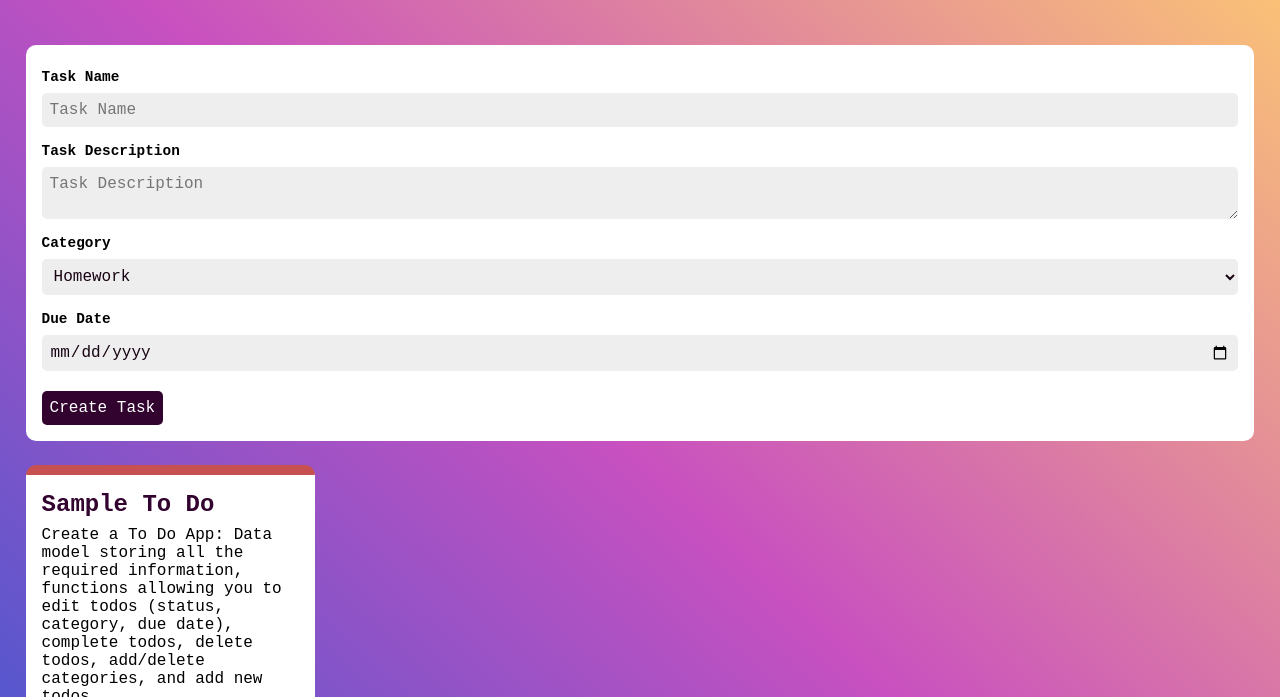
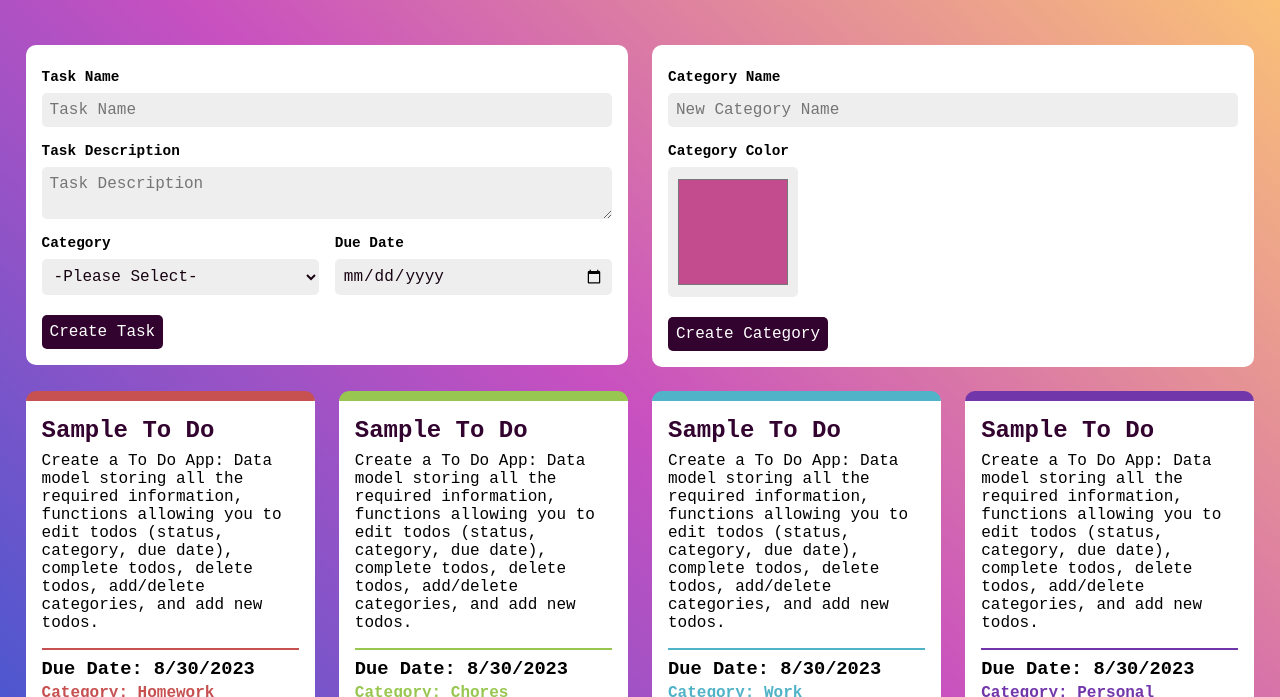
Before and after one commit to allison-baker/DGM-3760, a plain HTML site: page index.html in a window 1280 px wide. Shown: the part 103-800 px from the top of the page. Drawn offline with Linux system fonts and the light colour scheme.

Commit message:
create add category functionality

```diff
--- a/css/styles.css
+++ b/css/styles.css
@@ -38,9 +38,10 @@ main {
   min-height: 80vh;
   padding: 1rem 2%;
 }
-main section#forms {
+main div#forms {
   display: grid;
   grid-gap: 1.5rem;
+  grid-template-columns: 1fr 1fr;
   margin-bottom: 1.5rem;
 }
 main section#gallery {
@@ -51,18 +52,18 @@ main section#gallery {
 }
 
 /* FORM STYLING */
-main form#newTask {
+main .formStyling {
   background-color: white;
   border-radius: 10px;
   padding: 1rem;
 }
-main form#newTask label {
+main .formStyling label {
   display: block;
   padding: 0.5rem 0;
   font-weight: bold;
   font-size: 0.9rem;
 }
-main form#newTask label input {
+main .formStyling label input {
   display: block;
   padding: 0.5rem;
   margin: 0.5rem 0 0 0;
@@ -91,13 +92,23 @@ main form#newTask select {
   font-family: 'Courier New', Courier, monospace;
   color: var(--black);
   padding: 0.5rem;
-  margin: 0 0 0.5rem 0;
+  margin: 0.5rem 0 0 0;
   border: none;
   border-radius: 5px;
   font-size: 1rem;
   width: 100%;
 }
-main form#newTask input[type=submit] {
+main form#newTask #smallSection {
+  display: grid;
+  grid-template-columns: 1fr 1fr;
+  border: none;
+  grid-gap: 1rem;
+}
+main form#newCategory input[type=color] {
+  height: 8.1rem;
+  width: 8.1rem;
+}
+main .formStyling input[type=submit] {
   background-color: var(--darkPurple);
   color: white;
   padding: 0.5rem;
@@ -109,22 +120,22 @@ main form#newTask input[type=submit] {
 }
 
 /* TO DO STYLING */
-main section#gallery div.taskBox {
+main section#gallery article.taskBox {
   background-color: white;
   border-radius: 10px;
   padding: 1rem;
   border-top: 10px solid;
 }
-main section#gallery div.taskBox h2 {
+main section#gallery article.taskBox h2 {
   color: var(--darkPurple);
   margin-bottom: 0.5rem;
 }
-main section#gallery div.taskBox h3 {
+main section#gallery article.taskBox h3 {
   margin-top: 1rem;
   border-top: 2px solid;
   padding-top: 0.5rem;
 }
-main section#gallery div.taskBox h4 {
+main section#gallery article.taskBox h4 {
   margin-top: 0.25rem;
 }
 
--- a/index.html
+++ b/index.html
@@ -20,8 +20,9 @@
       <h2>Al Baker, DGM 3760</h2>
     </header>
     <main>
-      <section id="forms">
-        <form id="newTask" method="POST">
+      <div id="forms">
+        <section>
+          <form class="formStyling" id="newTask" method="POST">
             <label for="taskName"
               >Task Name <input type="text" name="taskName" id="taskName" placeholder="Task Name" value=""
             /></label>
@@ -29,17 +30,25 @@
               >Task Description
               <textarea name="taskDescription" id="taskDescription" placeholder="Task Description"></textarea>
             </label>
-          <label for="taskCategory">Category</label>
-          <select name="taskCategory" id="taskCategory">
-            <option value="Homework">Homework</option>
-            <option value="Chores">Chores</option>
-            <option value="Work">Work</option>
-            <option value="Personal">Personal</option>
-          </select>
+
+            <fieldset id="smallSection">
+              <label for="taskCategory">Category
+              <select name="taskCategory" id="taskCategory"></select></label>
               <label for="taskDate">Due Date<input type="date" name="taskDate" id="taskDate" /></label>
+            </fieldset>
+
             <input type="submit" value="Create Task" id="createTask"/>
           </form>
         </section>
+
+        <section>
+          <form id="newCategory" class="formStyling" method="POST">
+            <label for="categoryName">Category Name <input type="text" name="categoryName" id="categoryName" placeholder="New Category Name" /></label>
+            <label for="categoryColor">Category Color <input type="color" name="categoryColor" id="categoryColor" value="#c24c8d" /></label>
+            <input type="submit" value="Create Category" id="createCategory">
+          </form>
+        </section>
+      </div>
 
       <section id="gallery"></section>
     </main>
--- a/js/scripts.js
+++ b/js/scripts.js
@@ -26,14 +26,55 @@ let tasks = [
       complete todos, delete todos, add/delete categories, and add new todos.`,
     category: categories[0],
   },
+  {
+    name: "Sample To Do",
+    status: false,
+    ID: 0,
+    dueDate: "8/30/2023",
+    description: `Create a To Do App: Data model storing all the required information, functions allowing you to edit todos (status, category, due date),
+      complete todos, delete todos, add/delete categories, and add new todos.`,
+    category: categories[1],
+  },
+  {
+    name: "Sample To Do",
+    status: false,
+    ID: 0,
+    dueDate: "8/30/2023",
+    description: `Create a To Do App: Data model storing all the required information, functions allowing you to edit todos (status, category, due date),
+      complete todos, delete todos, add/delete categories, and add new todos.`,
+    category: categories[2],
+  },
+  {
+    name: "Sample To Do",
+    status: false,
+    ID: 0,
+    dueDate: "8/30/2023",
+    description: `Create a To Do App: Data model storing all the required information, functions allowing you to edit todos (status, category, due date),
+      complete todos, delete todos, add/delete categories, and add new todos.`,
+    category: categories[3],
+  },
 ]
+
+function populateForm() {
+  let dropdown = document.querySelector("#taskCategory")
+  dropdown.innerHTML = "<option value=''>-Please Select-</option>"
+
+  for (let i in categories) {
+    let option = document.createElement("option")
+    option.value = categories[i].name
+    option.textContent = categories[i].name
+    dropdown.appendChild(option)
+  }
+}
+
+populateForm()
 
 function populateDOM() {
   let gallery = document.querySelector("#gallery")
   gallery.innerHTML = ""
 
   for (let i in tasks) {
-    let box = document.createElement("div")
+    let box = document.createElement("article")
     let title = document.createElement("h2")
     let details = document.createElement("p")
     let date = document.createElement("h3")
@@ -102,3 +143,28 @@ function addTask(data) {
   tasks.push(newTask)
   populateDOM()
 }
+
+const categoryForm = document.querySelector("#newCategory")
+categoryForm.addEventListener("submit", (event) => {
+  event.preventDefault()
+  new FormData(categoryForm)
+})
+
+categoryForm.addEventListener("formdata", (event) => {
+  const data = event.formData
+  let categoryData = {}
+  for (const [key, value] of data) {
+    categoryData[key] = value
+  }
+  addCategory(categoryData)
+  categoryForm.reset()
+})
+
+function addCategory(data) {
+  let newCategory = {
+    name: data.categoryName,
+    color: data.categoryColor,
+  }
+  categories.push(newCategory)
+  populateForm()
+}
```
Lines whose indentation alone changed are shown as unchanged.
